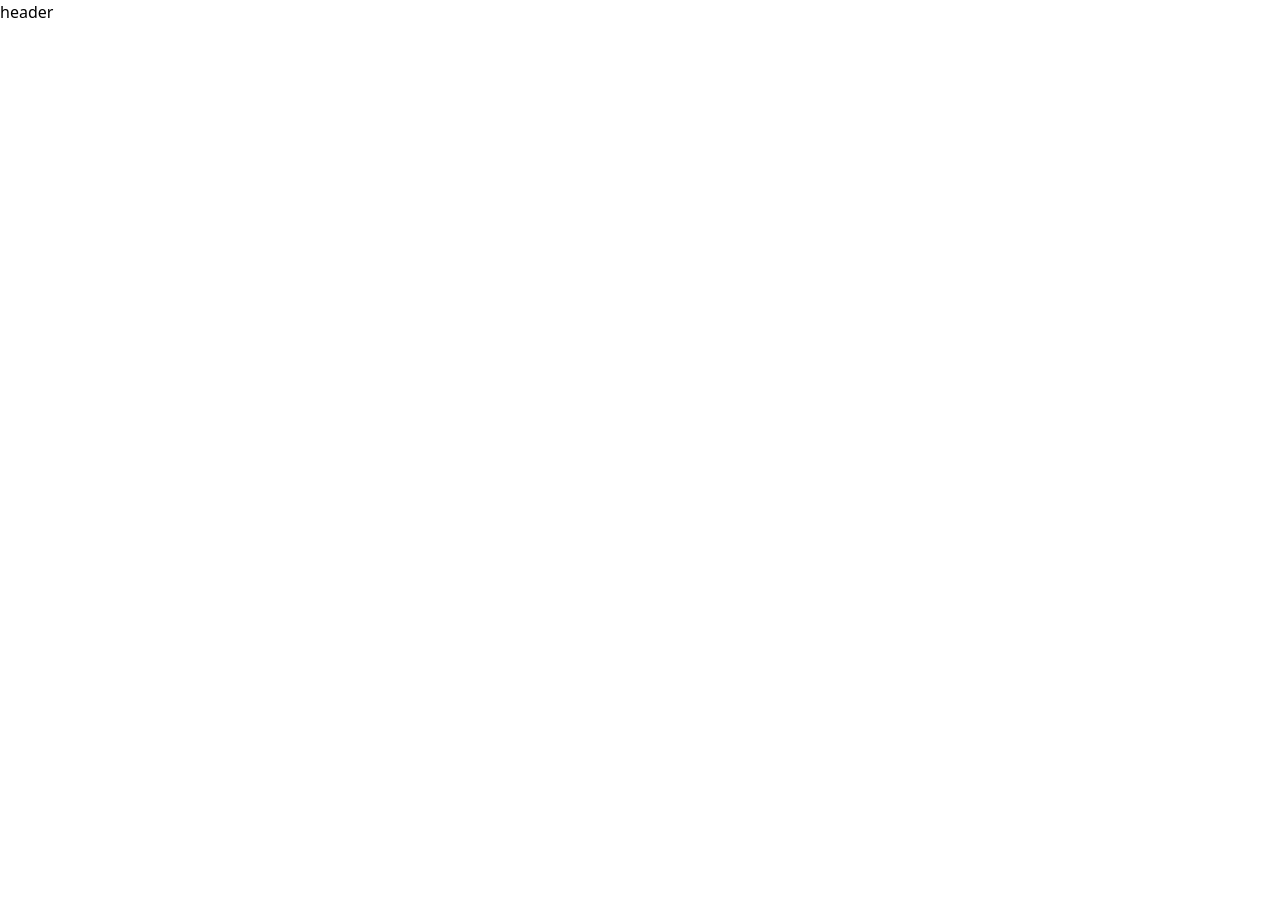
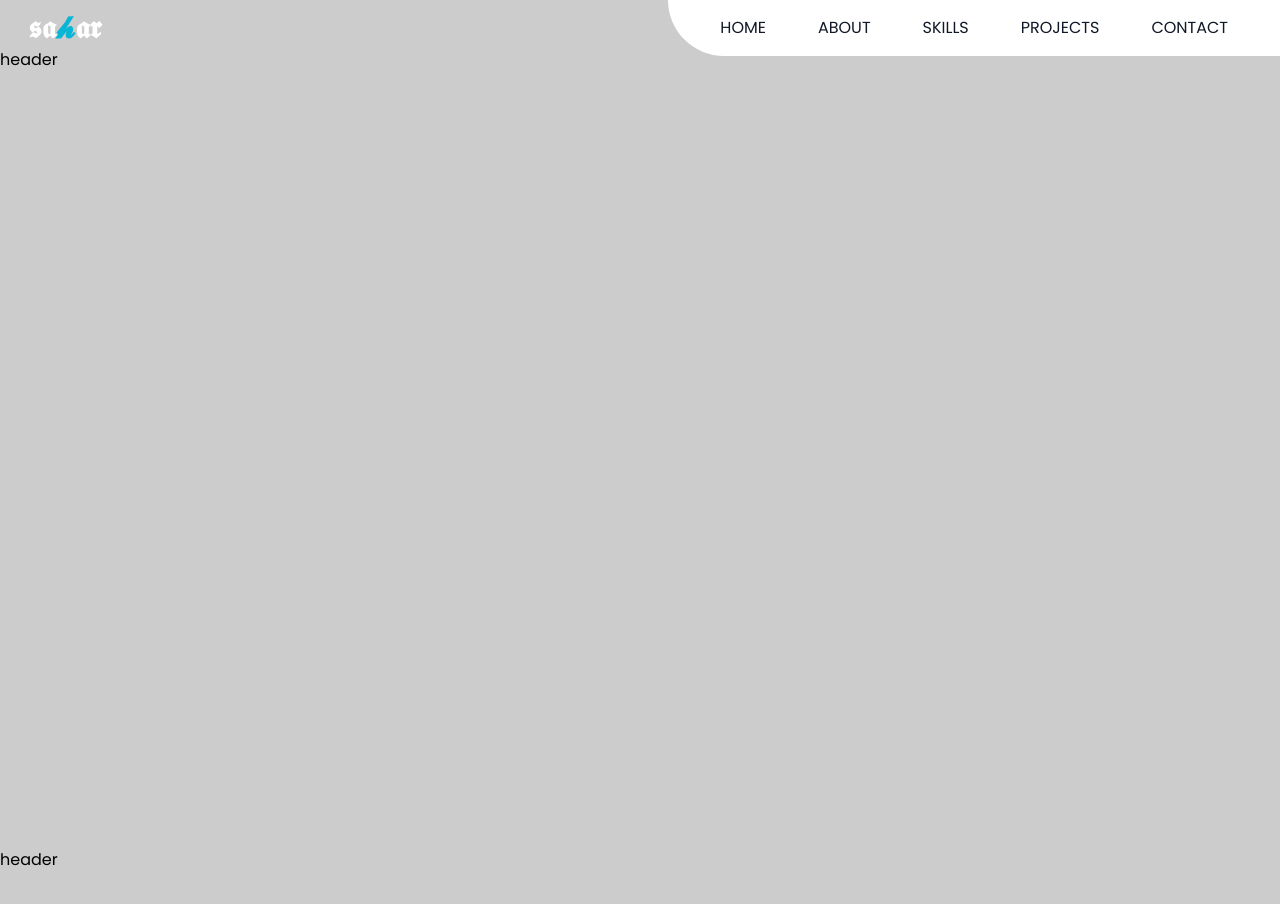
Before and after one commit to saharNrv/my-portfolio, a React (Create React App) app: page / in a window 1280 px wide. Shown: the top 904 px of the page. Before the commit the page ends 800 px from the top, so only its background shows below. Built offline with nearby package versions, Linux system fonts and the light colour scheme.

Commit message:
finish navbar component

```diff
--- a/public/index.html
+++ b/public/index.html
@@ -24,6 +24,7 @@
       work correctly both with client-side routing and a non-root public URL.
       Learn how to configure a non-root public URL by running `npm run build`.
     -->
+    <link rel="stylesheet" href="https://cdnjs.cloudflare.com/ajax/libs/font-awesome/6.5.1/css/all.min.css">
     <title>React App</title>
   </head>
   <body>
--- a/src/App.js
+++ b/src/App.js
@@ -7,6 +7,7 @@ export default function App() {
     <div>
       <NavBar/>
       <Header/>
+      <Header/>
     </div>
   );
 }
--- a/src/Components/Header/Header.jsx
+++ b/src/Components/Header/Header.jsx
@@ -2,8 +2,9 @@ import React from 'react';
 
 export default function Header() {
   return (
-    <div className='header'>
+    <div className='header h-screen pt-12 '>
       header
+
     </div>
   );
 }
--- a/src/Components/NavBar/NavBar.jsx
+++ b/src/Components/NavBar/NavBar.jsx
@@ -1,9 +1,69 @@
-import React from 'react';
+import React, { useEffect, useState } from 'react';
+// import { FiMenu } from "react-icons/fi";
 
 export default function NavBar() {
+  const[sticky,setSticky]=useState(false)
+  const[openMenu,setOpenMenu]=useState(false)
+  const menuLinks=[
+    {name:'HOME',link:'#home'},
+    {name:'ABOUT',link:'#about'},
+    {name:'SKILLS',link:'#skills'},
+    {name:'PROJECTS',link:'#projects'},
+    {name:'CONTACT',link:'#contact'},
+  ]
+
+  useEffect(()=>{
+
+    window.addEventListener('scroll',()=>{
+
+      window.scrollY>0?setSticky(true):setSticky(false)
+    })
+
+  },[])
+
+
   return (
-    <div>
+    <nav className={`navbar  fixed w-full top-0 left-0 z-[999] ${sticky ?'md:bg-white/20 md:backdrop-blur-md text-gray-900':'text-whit'}`}>
+       <div className=' flex items-center justify-between'>
+        {/* log */}
+            <div className='mx-7 '>
+              <h4 className='text-3xl  font-bold text-white'>
+                𝖘𝖆<span className='text-cyan-500'>𝓱</span>𝖆𝖗
 
-    </div>
+              </h4>
+            </div>
+           {/* links */}
+            <div className={`${sticky ?'md:bg-white/0 bg-white':'bg-white'} text-gray-900 md:block hidden px-7 py-4 font-medium  rounded-bl-full`}>
+              <ul className='flex items-center gap-1 '>
+                {
+                  menuLinks.map((item,index)=>(
+
+                    <li key={index} className='px-6 hover:text-cyan-500'>
+                      <a href={item.link}>{item.name}</a>
+                    </li>
+                  ))
+                }
+              </ul>
+            </div>
+            {/* menubar */}
+            <div className='text-4xl z-[999] md:hidden px-7 py-3 text-white cursor-pointer'
+            onClick={()=>setOpenMenu(!openMenu)}
+            >
+            <i class="fa-solid fa-bars"></i>
+            </div>
+            {/* mobaile menu */}
+            <div className={`md:hidden text-gray-900 absolute h-screen w-2/3 top-0 duration-500 ease-in-out ${openMenu?'left-0':'left-[-100%]'}`}>
+              <ul className='bg-white/30 backdrop-blur-md h-full flex flex-col pt-7 gap-10 py-2'>
+                {menuLinks.map((item,index)=>(
+                  <li key={index} className='px-6'>
+                    <a href={item.link}>{item.name}</a>
+                  </li>
+                ))}
+              </ul>
+            </div>
+
+         </div>
+
+    </nav>
   );
 }
--- a/src/index.css
+++ b/src/index.css
@@ -1,3 +1,23 @@
 @tailwind base;
 @tailwind components;
 @tailwind utilities;
+
+@font-face {
+    font-family: 'poppins';
+    src: url('./fonts/Poppins-Regular.ttf') format('truetype');
+}
+
+body{
+    font-family: 'poppins';
+    height: 100vh;
+    background-color: #ccc;
+     /* background-image: linear-gradient(60deg, #29323c 0%, #485563 100%); */
+     /* background-image: linear-gradient(to top, #dad4ec 0%, #dad4ec 1%, #f3e7e9 100%); */
+     /* background-image: linear-gradient(to top, lightgrey 0%, lightgrey 1%, #e0e0e0 26%, #efefef 48%, #d9d9d9 75%, #bcbcbc 100%); */
+     /* background: linear-gradient(-180deg, #BCC5CE 0%, #929EAD 98%), radial-gradient(at top left, rgba(255,255,255,0.30) 0%, rgba(0,0,0,0.30) 100%);
+     background-blend-mode: screen;
+      */
+
+
+
+}
```
Also changed, not shown: src/fonts/Poppins-Regular.ttf (added).
